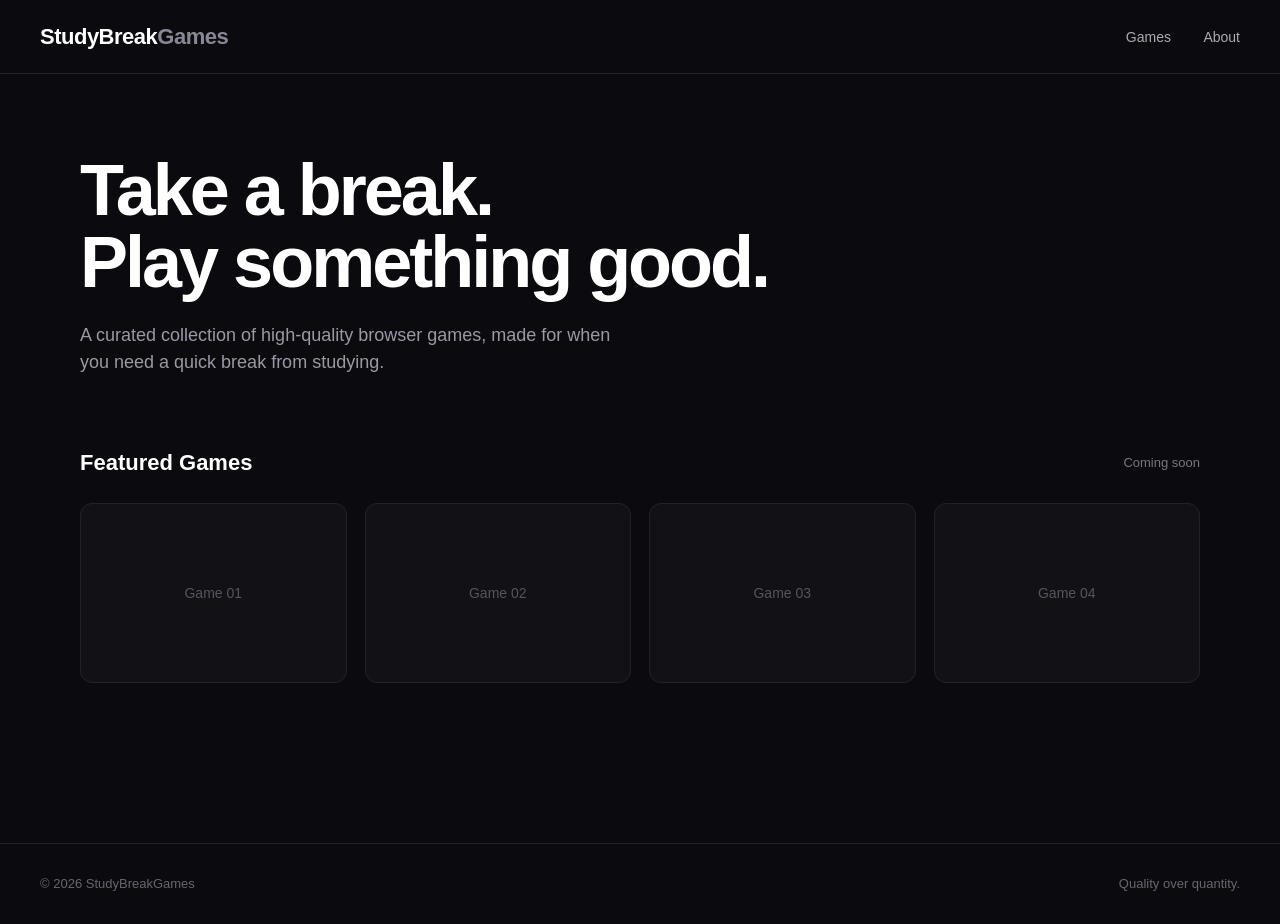
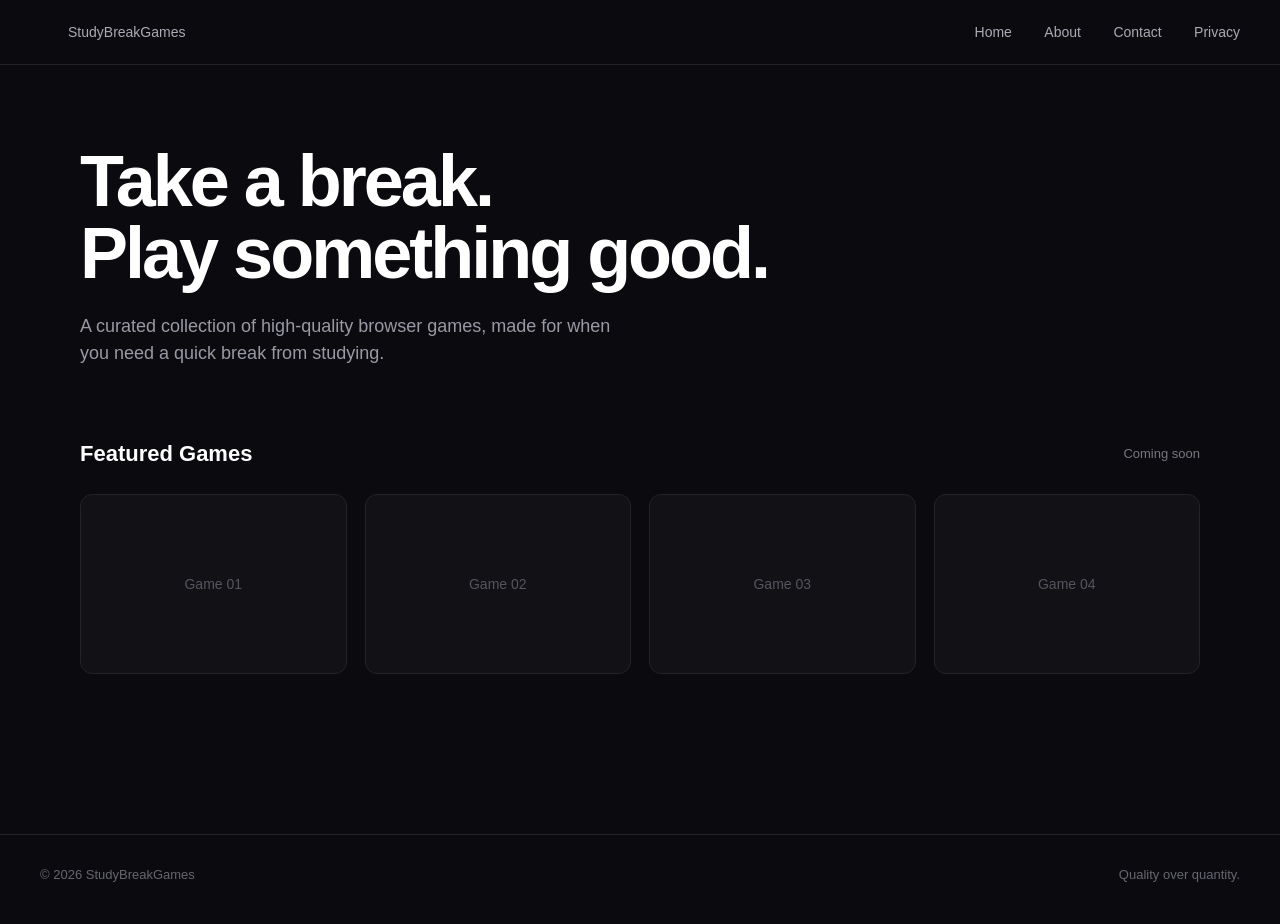
Before and after one commit to StudyBreakGames/StudyBreakGames.github.io, a plain HTML site: page index.html in a window 1280 px wide. Drawn offline with Linux system fonts and the light colour scheme.

Commit message:
Refactor header and navigation structure in index.html

```diff
--- a/index.html
+++ b/index.html
@@ -12,18 +12,18 @@
 
 <body>
 
-    <header>
-        <div class="nav">
-            <div class="logo">
-                StudyBreak<span>Games</span>
-            </div>
+<header>
+    <nav class="nav">
+        <a href="index.html">StudyBreakGames</a>
 
-            <nav>
-                <a href="#">Games</a>
-                <a href="#">About</a>
-            </nav>
+        <div>
+            <a href="index.html">Home</a>
+            <a href="about.html">About</a>
+            <a href="contact.html">Contact</a>
+            <a href="privacy.html">Privacy</a>
         </div>
-    </header>
+    </nav>
+</header>
 
     <main>
 
```
